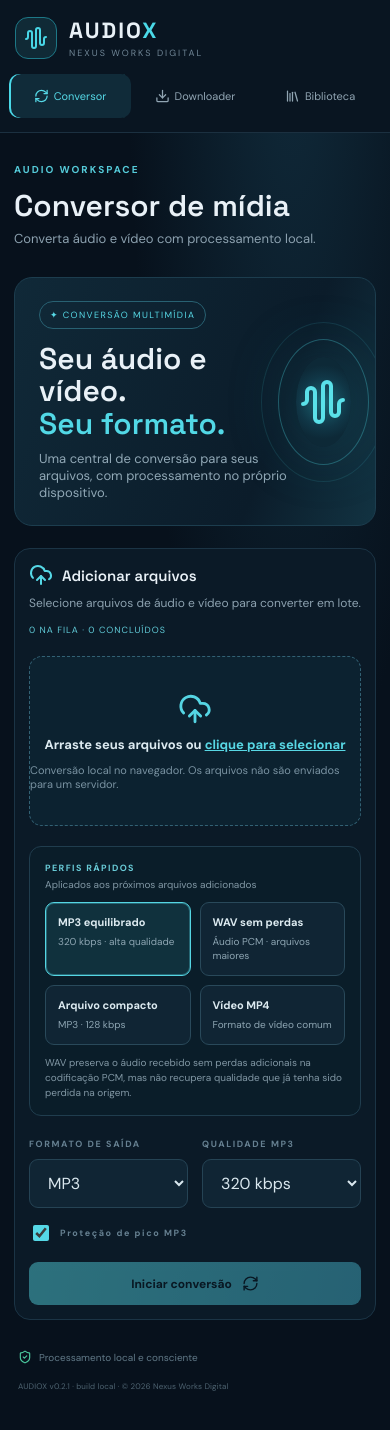
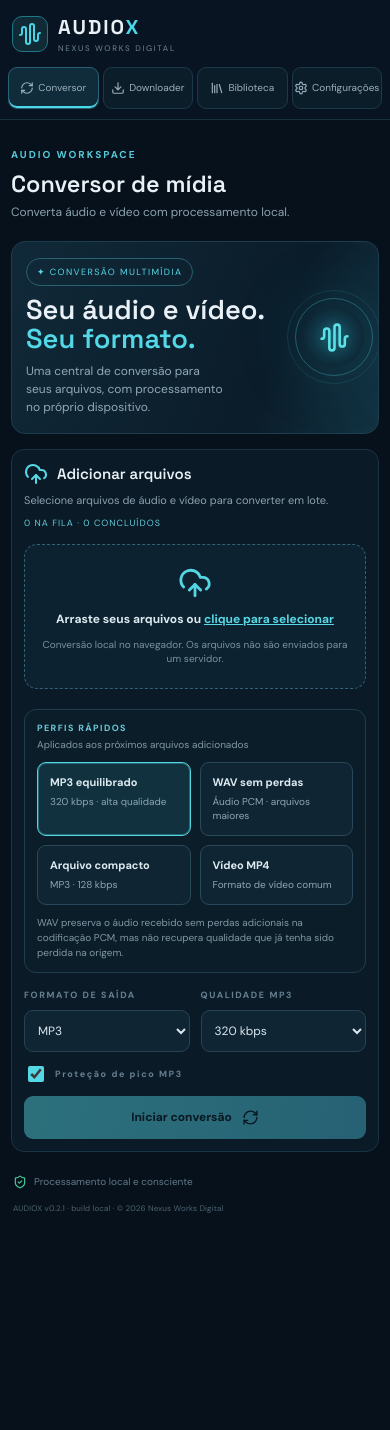
Before and after one commit to cildojuniorbt-cmd/AUDIOX, a React (Vite) app: page / in a window 390 px wide. Shown: the top 1430 px of the page. After the commit the page ends 1250 px from the top, so only its background shows below. Built offline with nearby package versions, Linux system fonts and the light colour scheme.

Commit message:
Corrige layout responsivo iOS Safari e PWA

```diff
--- a/src/style.css
+++ b/src/style.css
@@ -118,3 +118,104 @@
  .sidebar>.nav{font-size:11px;gap:5px;padding:10px 3px;}
  .sidebar>.nav svg{width:15px;}
 }
+
+
+/* AUDIOX 0.2.2: layout mobile unificado para Safari e PWA iOS */
+@supports(padding:max(0px)){
+ body{padding-top:env(safe-area-inset-top);padding-bottom:env(safe-area-inset-bottom)}
+}
+@media(max-width:760px){
+ html,body,#root{min-height:100%;width:100%;overflow-x:hidden}
+ body{background:#07111c}
+ .shell{display:flex;flex-direction:column;min-height:100dvh;width:100%;max-width:100%;overflow-x:hidden}
+ .sidebar{
+  display:grid;grid-template-columns:repeat(4,minmax(0,1fr));align-items:stretch;
+  gap:6px;padding:12px 12px 10px;padding-top:max(12px,env(safe-area-inset-top));
+  min-height:0;height:auto;border-right:0;border-bottom:1px solid #1b3040;
+  background:rgba(9,21,33,.98)
+ }
+ .sidebar .brand{grid-column:1/-1;display:flex;width:auto;min-width:0;padding:2px 4px 10px;gap:10px}
+ .brand-mark{width:36px;height:36px;border-radius:10px}
+ .brand b{font-size:20px}
+ .brand small{font-size:8px;letter-spacing:1.7px}
+ .sidebar .nav-label{display:none}
+ .sidebar .sidebar-bottom{display:contents}
+ .sidebar .plan{display:none}
+ .sidebar .nav,.sidebar>.nav,.sidebar-bottom>.nav{
+  display:flex;align-items:center;justify-content:center;gap:5px;
+  width:100%;min-width:0;min-height:42px;margin:0;padding:9px 3px;
+  border:1px solid #1c3949;border-radius:9px;background:#0c1d2a;
+  color:#9bb0bc;font-size:11px;line-height:1.15;white-space:nowrap
+ }
+ .sidebar .nav svg{width:16px;height:16px;flex:0 0 auto}
+ .sidebar .nav.active{border-color:#286172;background:#102b39;box-shadow:inset 0 -2px #4ad9e8}
+ .main{width:100%;max-width:100%;min-width:0;margin:0;padding:22px 14px calc(18px + env(safe-area-inset-bottom));overflow-x:hidden}
+ header{display:flex;align-items:flex-start;gap:10px;margin-bottom:20px}
+ h1{font-size:clamp(23px,6vw,29px);line-height:1.15}
+ header p{font-size:12px;line-height:1.5}
+ .status{display:none}
+ .hero{min-height:170px;padding:20px 18px;border-radius:14px;margin-bottom:15px}
+ .hero h2{font-size:clamp(27px,7vw,36px);margin:15px 0 8px}
+ .hero p{font-size:12px;line-height:1.5;max-width:75%}
+ .orb{width:74px;height:74px;flex:0 0 74px;margin:0 0 0 8px}
+ .orb svg{width:38px;height:38px}
+ .orbit{inset:-9px}.o2{inset:-17px}
+ .panel{padding:15px;border-radius:13px;width:100%;max-width:100%;min-width:0}
+ .section-head{display:flex;flex-direction:column;gap:8px;margin-bottom:15px}
+ .section-head h3{font-size:15px}
+ .section-head p{font-size:11px;line-height:1.45}
+ .count{align-self:flex-start}
+ .dropzone{min-height:145px;padding:15px;text-align:center}
+ .dropzone b{font-size:12px;line-height:1.5}
+ .dropzone small{font-size:10px;line-height:1.45}
+ .settings-row{display:grid;grid-template-columns:1fr 1fr;gap:11px;margin-top:16px}
+ .settings-row>div{min-width:0}
+ .settings-row select{min-width:0;width:100%;padding:11px 9px;font-size:12px}
+ .settings-row .peak-toggle,.settings-row .primary{grid-column:1/-1;width:100%;margin:0}
+ .file{min-width:0;flex-wrap:wrap;gap:8px;padding:11px 2px}
+ .file-info{min-width:0;flex:1 1 calc(100% - 52px)}
+ .file-info b{white-space:normal;overflow-wrap:anywhere;line-height:1.35}
+ .file-info small{font-size:10px;line-height:1.4;overflow-wrap:anywhere}
+ .file .download-link,.file .retry-job{margin-left:40px}
+ .queue-manager{padding:11px}
+ .queue-manager .queue-controls{display:grid;grid-template-columns:1fr}
+ .queue-manager .queue-control{width:100%}
+ .conversion-profiles{padding:12px}
+ .profile-grid{grid-template-columns:repeat(2,minmax(0,1fr))}
+ .profiles-heading{align-items:flex-start;flex-direction:column;gap:4px}
+ .library-file{display:grid;grid-template-columns:18px minmax(0,1fr) 36px 36px;gap:7px;padding:11px 0}
+ .library-file .library-item-check{grid-column:1;grid-row:1}
+ .library-file .file-info{grid-column:2/-1;grid-row:1}
+ .library-file .library-download{grid-row:2;justify-content:center;min-width:36px;padding:7px 2px;font-size:0}
+ .library-file .library-download svg{width:17px;height:17px}
+ .library-file .library-download:first-of-type{grid-column:2}
+ .library-file .library-download:nth-of-type(2){grid-column:3}
+ .library-file .remove{grid-column:4;grid-row:2}
+ .storage-overview{grid-template-columns:minmax(0,1fr);padding:12px;gap:12px}
+ .storage-meter,.storage-warning{grid-column:1}
+ .storage-stat strong{font-size:19px}
+ .library-tools{grid-template-columns:minmax(0,1fr) minmax(0,1fr)}
+ .library-search{grid-column:1/-1}
+ .library-backup-actions{display:grid;grid-template-columns:1fr 1fr}
+ .library-backup-actions button,.backup-import{min-width:0;white-space:normal;text-align:center;line-height:1.35}
+ .library-bulkbar{display:grid;grid-template-columns:minmax(0,1fr) auto;gap:9px}
+ .library-bulkbar>span{margin:0;text-align:right}
+ .library-bulkbar .bulk-delete{grid-column:1/-1;width:100%;margin:0}
+ .update-banner{margin:0 0 16px}
+ footer{display:flex;flex-direction:column;gap:9px;padding:18px 2px}
+ footer .build-version{text-align:left;font-size:8px}
+}
+@media(max-width:390px){
+ .sidebar{padding-left:8px;padding-right:8px;gap:4px}
+ .sidebar .nav,.sidebar>.nav,.sidebar-bottom>.nav{font-size:10px;gap:4px;padding:8px 2px}
+ .sidebar .nav svg{width:14px;height:14px}
+ .main{padding-left:11px;padding-right:11px}
+ .panel{padding:12px}
+ .hero{padding:17px 14px}
+ .orb{width:60px;height:60px;flex-basis:60px}
+ .orb svg{width:31px;height:31px}
+ .library-tools{grid-template-columns:1fr}
+ .library-search{grid-column:1}
+ .library-backup-actions{grid-template-columns:1fr}
+ .profile-grid{grid-template-columns:1fr 1fr}
+}
```
